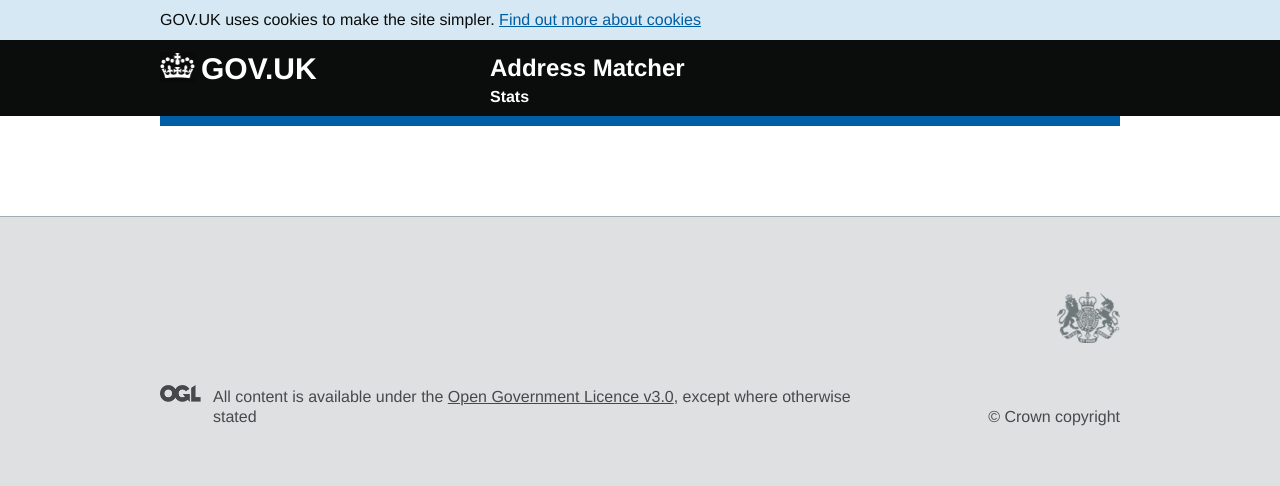
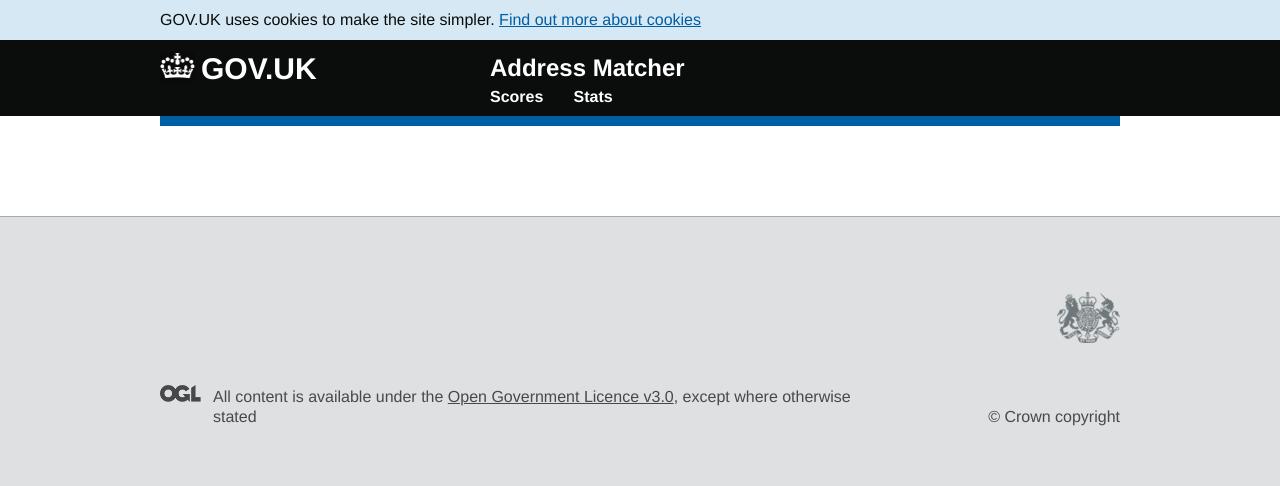
Before and after one commit to openregister/address-matcher, a Django app: template match/templates/base.html in a window 1280 px wide. Shown: the top 486 px of the page. Run offline with Django 3.2, Linux system fonts and the light colour scheme; the template is opened without the code that fills it, so the values that code supplies are empty; parts of the project's set-up code (start-up, migrations or seed data) failed here and were passed over.

Commit message:
Present scores and stats better

```diff
--- a/match/templates/base.html
+++ b/match/templates/base.html
@@ -58,7 +58,9 @@
             <nav id="proposition-menu">
               <a href='/' id='proposition-name'>Address Matcher</a>
               <p id="proposition-link">
-                <a href="{% url 'scores' %}">Stats</a>
+                <a href="{% url 'scores' %}#users">Scores</a>
+                <span> ---- </span>
+                <a href="{% url 'scores' %}#addresses">Stats</a>
               </p>
             </nav>
           </div>
--- a/match/templates/scores.html
+++ b/match/templates/scores.html
@@ -6,7 +6,7 @@
 <h1 class="heading-xlarge">Stats</h1>
 
 <a href="#users">Top users</a>,
-<a href="#coverage">Match coverage</a>
+<a href="#coverage">Address stats</a>
 
 
 <h2 id="users" class="heading-large">Top users</h2>
@@ -22,7 +22,7 @@
     </tbody>
 </table>
 
-<h2 class="heading-large">Test addresses</h2>
+<h2 id="addresses" class="heading-large">Address stats</h2>
 
 <ul>
     <li>{{ nb_addresses }} addresses</li>
@@ -30,7 +30,7 @@
     <li>{{ nb_pass }} matches failed ({{ nb_pass_ratio }}% of all matches)</li>
 </ul>
 
-<h2 id="coverage" class="heading-large">Match coverage</h3>
+<h3 class="heading-medium">Match coverage</h3>
 
 <div id="chart_div"></div>
 
```
